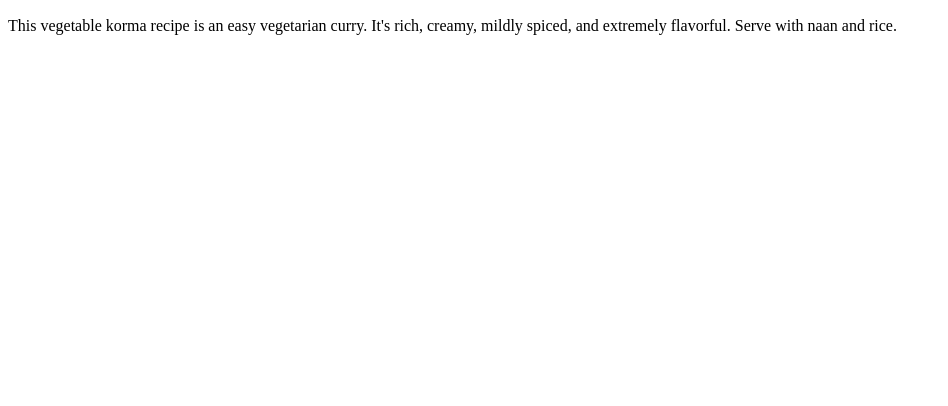
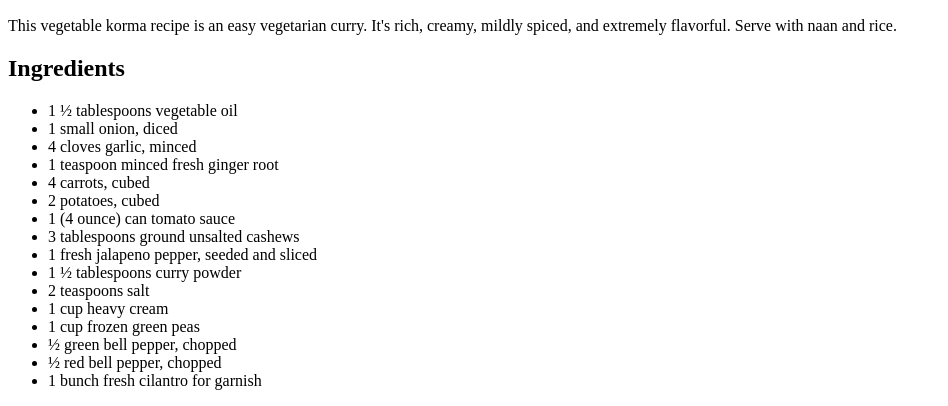
Before and after one commit to nathanielwjohnston/odin-recipes, a plain HTML site: page recipes/vegetarian-korma.html in a window 1280 px wide. Shown: the part 434-840 px from the top of the page, without its empty margins (0-948 px from the left). Before the commit the page ends 800 px from the top, so only its background shows below. Drawn offline with Linux system fonts and the light colour scheme.

Commit message:
Add ingredients to korma recipe

```diff
--- a/recipes/vegetarian-korma.html
+++ b/recipes/vegetarian-korma.html
@@ -14,5 +14,24 @@
         It's rich, creamy, mildly spiced, and extremely flavorful.
         Serve with naan and rice.
     </p>
+    <h2>Ingredients</h2>
+    <ul>
+        <li>1 ½ tablespoons vegetable oil</li>
+        <li>1 small onion, diced</li>
+        <li>4 cloves garlic, minced</li>
+        <li>1 teaspoon minced fresh ginger root</li>
+        <li>4 carrots, cubed</li>
+        <li>2 potatoes, cubed</li>
+        <li>1 (4 ounce) can tomato sauce</li>
+        <li>3 tablespoons ground unsalted cashews</li>
+        <li>1 fresh jalapeno pepper, seeded and sliced</li>
+        <li>1 ½ tablespoons curry powder</li>
+        <li>2 teaspoons salt</li>
+        <li>1 cup heavy cream</li>
+        <li>1 cup frozen green peas</li>
+        <li>½ green bell pepper, chopped</li>
+        <li>½ red bell pepper, chopped</li>
+        <li>1 bunch fresh cilantro for garnish</li>
+    </ul>
 </body>
 </html>
```
